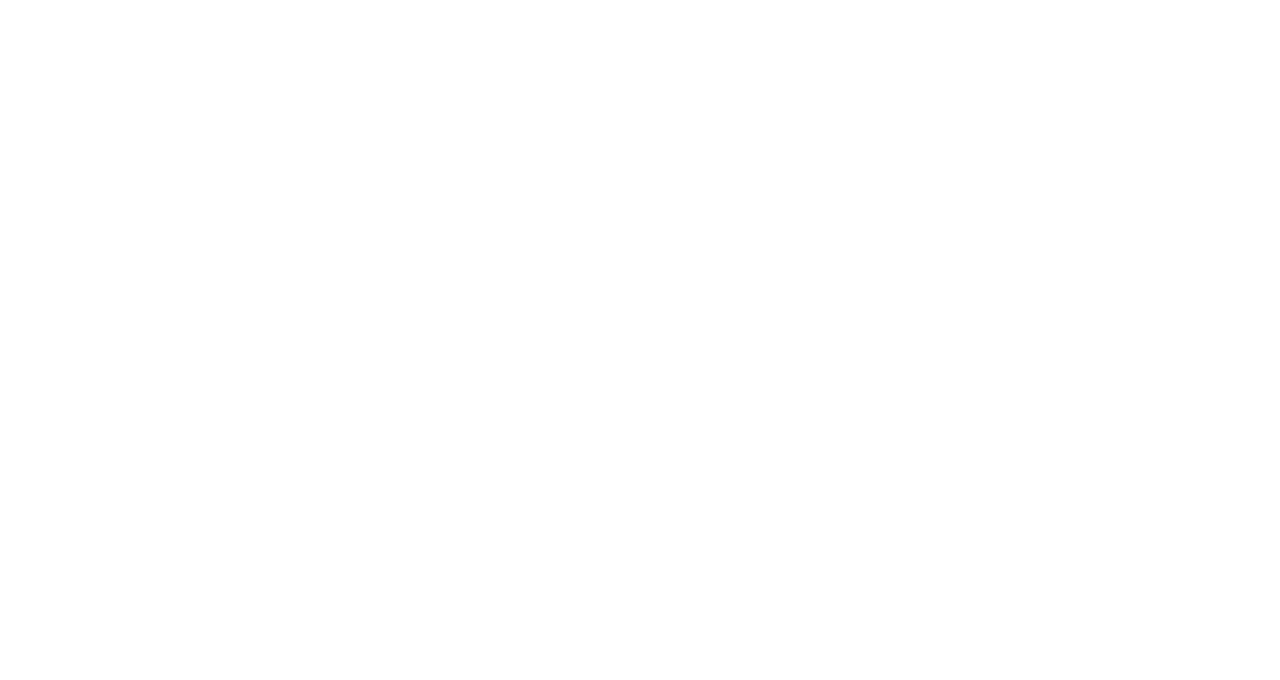
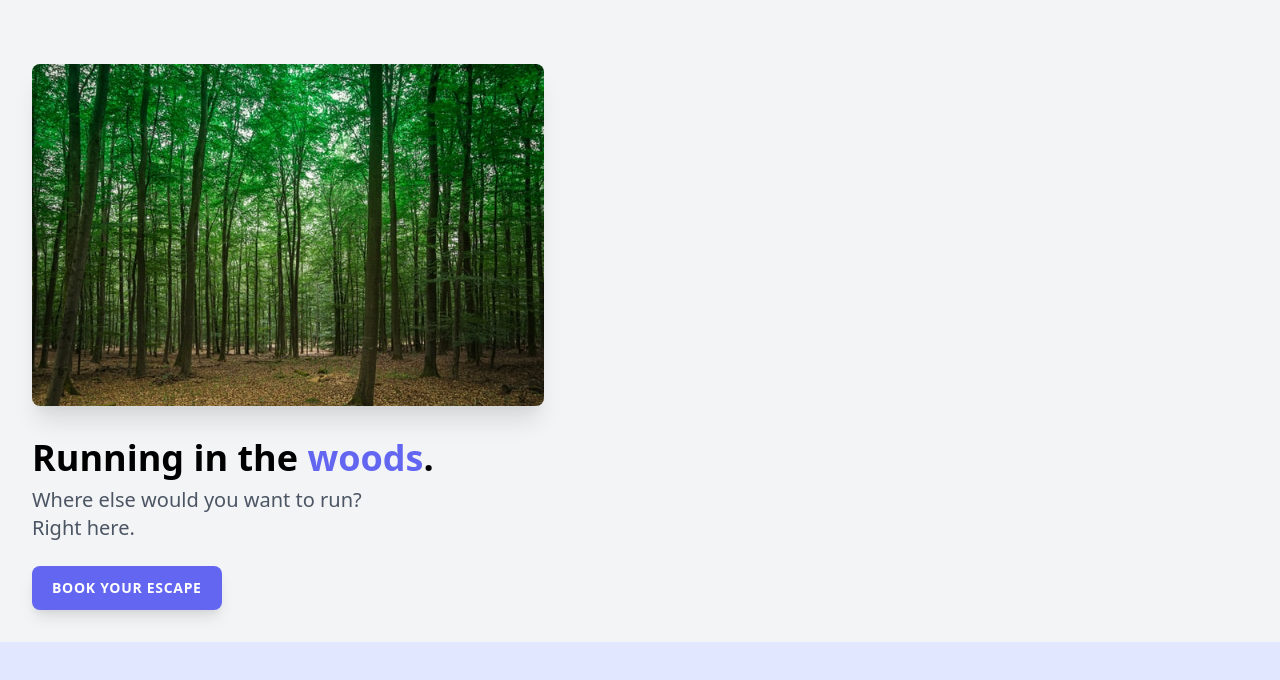
Before and after one commit to korenmiklos/vue-sass, a website built with Vite: page index.html in a window 1280 px wide. Built offline with nearby package versions, Linux system fonts and the light colour scheme.

Commit message:
Follow along first 4 lessons of Tailwing tutorial

```diff
--- /dev/null
+++ b/img/lena-denk.jpg.citation.txt
@@ -0,0 +1 @@
+Photo by Lena Denk on Unsplash
--- a/index.html
+++ b/index.html
@@ -1,14 +1,26 @@
 <html>
     <head>
+        <meta name="viewport" content="width=device-width, initial-scale=1.0"/>
         <title>Sass practice</title>
         <link rel="preconnect" href="https://fonts.gstatic.com"/>
 <link href="https://fonts.googleapis.com/css2?family=IBM+Plex+Sans&display=swap" rel="stylesheet"/>
 <script src="https://kit.fontawesome.com/a21653f0a9.js" crossorigin="anonymous"></script>
 <link href="css/main.css" rel="stylesheet" type="text/css"/>
 </head>
-<body>
-<div class="wrapper">
-
-</div>
+<body class="bg-gray-300 sm:bg-indigo-100">
+    <div class="bg-gray-100 grid lg:grid-cols-3">
+    <div class="p-8 max-w-md mw-auto sm:max-w-xl lg:col-span-2">
+        <img class="mt-6 rounded-lg shadow-xl sm:mt-8" src="/img/lena-denk.jpg"/>
+        <h1 class="mt-6 text-2xl font-semibold sm:mt-8 sm:text-4xl">Running in the <span class="text-indigo-500">woods</span>.</h1>
+        <p class="mt-2 text-gray-600 sm:text-xl">
+            Where else would you want to run?
+            <br class="hidden lg:inline"/>
+            Right here.
+        </p>
+        <div class="mt-4 sm:mt-6">
+            <a href="#" class="inline-block px-5 py-3 bg-indigo-500 text-white rounded-lg shadow-lg uppercase tracking-wider font-semibold text-sm">Book your escape</a>
+        </div>
+        </div>
+    </div>
 </body>
 </html>
--- a/package.json
+++ b/package.json
@@ -4,7 +4,7 @@
   "description": "Sandbox to learn Vue.js and Sass",
   "main": "index.js",
   "scripts": {
-    "test": "echo \"Error: no test specified\" && exit 1"
+    "dev": "vite"
   },
   "repository": {
     "type": "git",
--- /dev/null
+++ b/postcss.config.js
@@ -0,0 +1,6 @@
+module.exports = {
+  plugins: {
+    tailwindcss: {},
+    autoprefixer: {},
+  },
+}
--- a/sass/main.scss
+++ b/sass/main.scss
@@ -0,0 +1,3 @@
+@tailwind base;
+@tailwind components;
+@tailwind utilities;
--- /dev/null
+++ b/tailwind.config.js
@@ -0,0 +1,11 @@
+module.exports = {
+  purge: [],
+  darkMode: false, // or 'media' or 'class'
+  theme: {
+    extend: {},
+  },
+  variants: {
+    extend: {},
+  },
+  plugins: [],
+}
```
Also changed, not shown: css/main.css, img/lena-denk.jpg (added).
